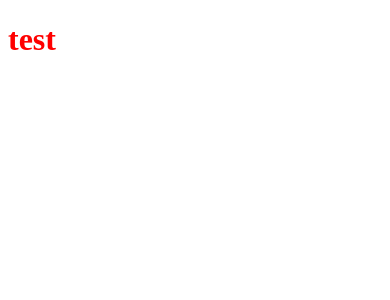
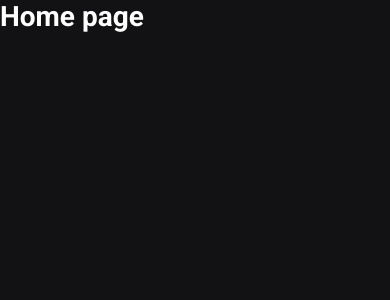
Before and after one commit to ocarlic/ignews, a Next.js app: page / in a window 390 px wide. Shown: the top 300 px of the page. Built offline with nearby package versions, Linux system fonts and the light colour scheme.

Commit message:
config document and global styles

```diff
--- a/src/pages/_app.tsx
+++ b/src/pages/_app.tsx
@@ -1,7 +1,18 @@
 import { AppProps } from 'next/app';
+import Head from 'next/head';
+
+import '../styles/global.scss';
 
 function MyApp({ Component, pageProps }: AppProps) {
-  return <Component {...pageProps} />
+  return (
+    <>
+      <Head>
+        <title>ig.news</title>
+      </Head>
+
+      <Component {...pageProps} />
+    </>
+  )
 }
 
 export default MyApp
--- /dev/null
+++ b/src/pages/_document.tsx
@@ -0,0 +1,19 @@
+import Document, { Html, Head, Main, NextScript } from 'next/document';
+
+export default class MyDocument extends Document {
+  render() {
+    return (
+    <Html>
+      <Head>
+        <link rel="preconnect" href="https://fonts.googleapis.com" />
+        <link rel="preconnect" href="https://fonts.gstatic.com" />
+        <link href="https://fonts.googleapis.com/css2?family=Roboto:wght@400;700;900&display=swap" rel="stylesheet" />
+      </Head>
+      <body>
+        <Main />
+        <NextScript />
+      </body>
+    </Html>
+    )
+  }
+}
--- a/src/pages/index.tsx
+++ b/src/pages/index.tsx
@@ -1,7 +1,5 @@
-import styles from '../styles/home.module.scss';
-
 export default function Home() {
   return (
-    <h1 className={styles.title}>test</h1>
+    <h1>Home page</h1>
   )
 }
--- /dev/null
+++ b/src/styles/global.scss
@@ -0,0 +1,46 @@
+* {
+  margin: 0;
+  padding: 0;
+  box-sizing: border-box;
+}
+
+:root {
+  --write: #FFFFFF;
+
+  --grey-100: #E1E1E6;
+  --grey-300: #A8A8B3;
+  --grey-900: #121214;
+
+  --cyan-500: #61DAFB;
+  --yellow-500: #EBA417;
+}
+
+@media (max-width: 1080px) {
+  html {
+    font-size: 93.75%;
+  }
+}
+
+@media (max-width: 720px) {
+  html {
+    font-size: 87.5%;
+  }
+}
+
+body {
+  background: var(--grey-900);
+  color: var(--write);
+}
+
+body, input, textarea, select, button {
+  font: 400 1rem "Roboto", sans-serif;
+}
+
+button {
+  cursor: pointer;
+}
+
+a {
+  color: inherit;
+  text-decoration: none;
+}
--- a/src/styles/home.module.scss
+++ /dev/null
@@ -1,3 +0,0 @@
-.title {
-  color: red;
-}
```
